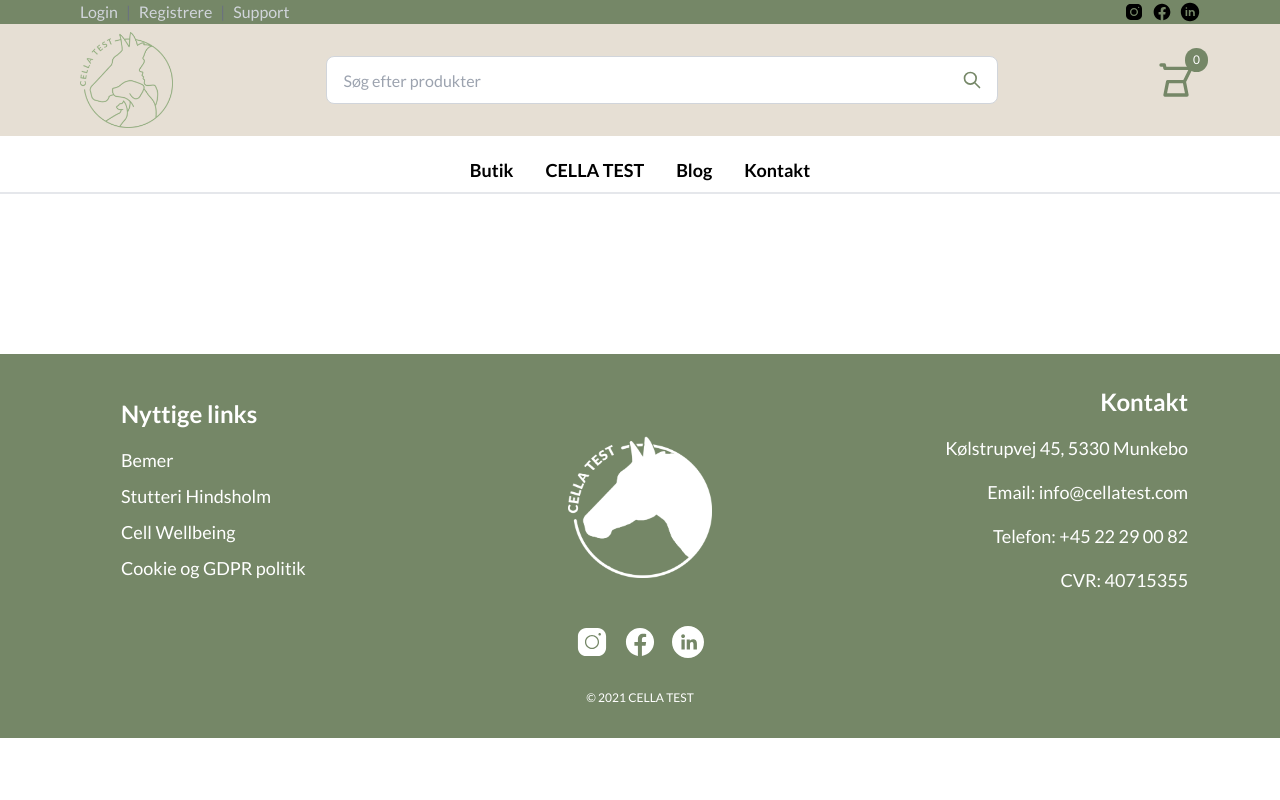
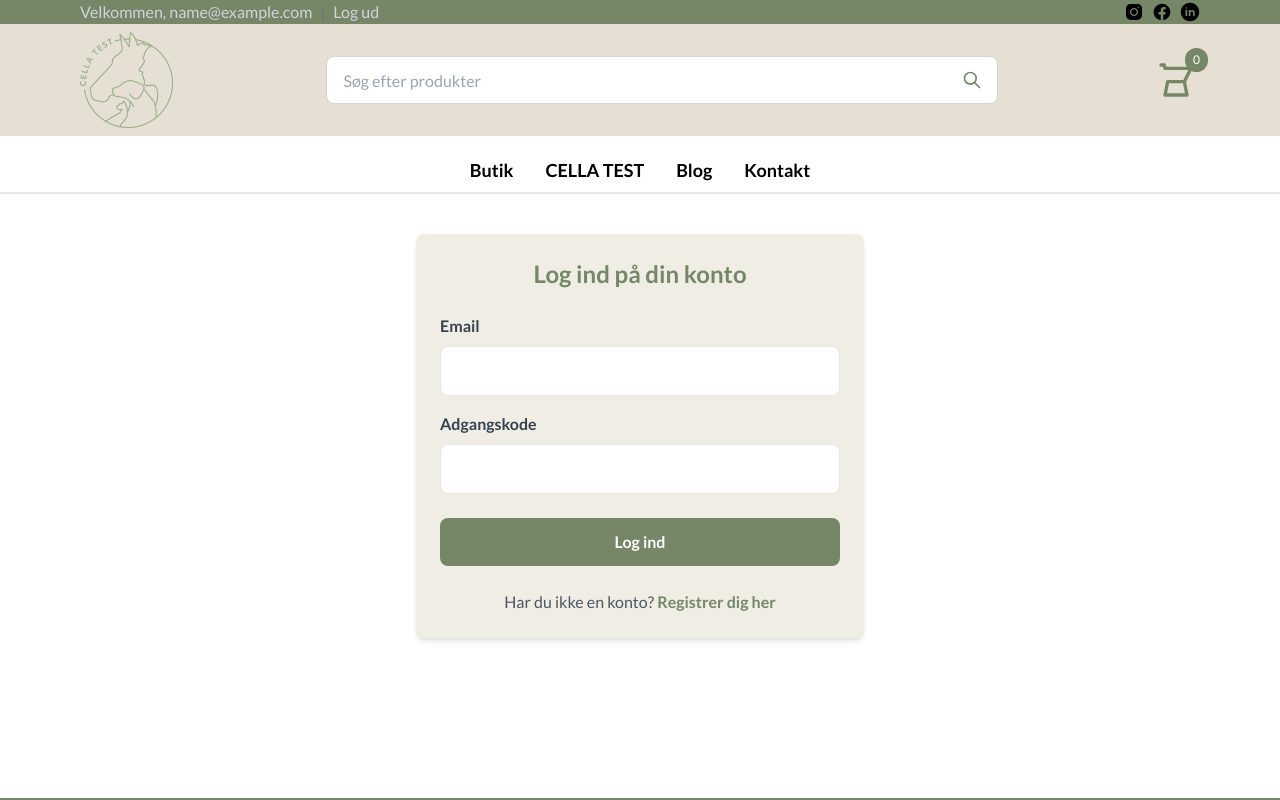
Before and after one commit to kartal5/cella-test-webshop, a Vue app: page /login in a window 1280 px wide. Shown: the top 800 px of the page. Built offline with nearby package versions, Linux system fonts and the light colour scheme; sample sign-in values are in the browser's storage.

Commit message:
Login Page + Auth State Co-authored-by: Emilie <mistie@live.dk> Co-authored-by: Maria <momeria.dimon@gmail.com> Co-authored-by: Helene <zentia88@gmail.com>

```diff
--- a/src/components/Navbar.vue
+++ b/src/components/Navbar.vue
@@ -1,12 +1,33 @@
 <template>
   <nav class="flex justify-between items-center flex-wrap bg-navbar-green p-4 sm:p-0 sm:px-20">
+
     <div class="flex w-full sm:w-auto items-center justify-center sm:justify-start sm:flex-row flex-col space-y-2 sm:space-y-0 sm:space-x-2">
-        <a href="#" class="text-base text-gray-300 font-extralight	 hover:text-gray-400">Login</a>
+      <template v-if="isAuthenticated">
+        <span class="text-base text-gray-300 font-light">Velkommen, {{ userEmail }}</span>
         <span class="text-gray-500 hidden sm:inline">|</span>
-        <a href="#" class="text-base text-gray-300 font-light hover:text-gray-400">Registrere</a>
+        <button @click="handleLogout" class="text-base text-gray-300 font-light hover:text-gray-400">
+          Log ud
+        </button>
+      </template>
+
+      <template v-else>
+        <router-link
+          to="/login"
+          class="text-base text-gray-300 font-extralight hover:text-gray-400"
+        >
+          Login
+        </router-link>
         <span class="text-gray-500 hidden sm:inline">|</span>
-        <a href="#" class="text-base text-gray-300 font-light hover:text-gray-400">Support</a>
+        <router-link
+          to="/register"
+          class="text-base text-gray-300 font-light hover:text-gray-400"
+        >
+          Registrere
+        </router-link>
+      </template>
     </div>
+
+
     <div class="flex w-full justify-center sm:w-auto sm:justify-end space-x-2 mt-4 sm:my-0">
       <a href="https://instagram.com" aria-label="Instagram" class="text-black">
         <svg xmlns="http://www.w3.org/2000/svg" class="h-5 w-5" x="0px" y="0px" width="100" height="100" viewBox="0 0 30 30">
@@ -24,12 +45,35 @@
     </svg>
       </a>
     </div>
+
   </nav>
 </template>
 
 <script>
+import { useAuthStore } from '../stores/authStore';
+import { computed } from 'vue';
+
 export default {
   name: 'Navbar',
+  setup() {
+    const authStore = useAuthStore();
+
+    const handleLogout = () => {
+      authStore.logout();
+    };
+
+    // Define isAuthenticated as a computed property that depends on the authentication store's state
+    const isAuthenticated = computed(() => authStore.isAuthenticated());
+
+    // Define userEmail as a computed property
+    const userEmail = computed(() => authStore.user?.email);
+
+    return {
+      isAuthenticated,
+      userEmail,
+      handleLogout,
+    };
+  },
 };
 </script>
 
--- a/src/router/index.js
+++ b/src/router/index.js
@@ -10,10 +10,13 @@
 import ProductPage from '../views/ProductPage.vue';
 import BlogPage from '../views/BlogPage.vue';
 import BlogPostPage from '../views/BlogPostPage.vue';
+import LoginPage from '../views/LoginPage.vue';
+import { useAuthStore } from '../stores/authStore';
 
 const routes = [
   { path: '/admin', component: AdminPanel },
   { path: '/', component: HomePage }, // HomePage.vue as the homepage
+  { path: '/login', component: LoginPage },
   { path: '/cart', component: CartPage },
   { path: '/category/mennesker', component: MenneskerPage },
   { path: '/category/heste', component: HestePage },
@@ -33,4 +36,17 @@
   linkExactActiveClass: 'exact-active-link', // For exact matches only
 });
 
+router.beforeEach((to, from, next) => {
+  const authStore = useAuthStore();
+
+  // Define routes that require authentication
+  const authRequiredRoutes = ['/admin', '/cart'];
+
+  if (authRequiredRoutes.includes(to.path) && !authStore.isAuthenticated()) {
+    next('/login');
+  } else {
+    next();
+  }
+});
+
 export default router;
--- /dev/null
+++ b/src/stores/authStore.js
@@ -0,0 +1,37 @@
+import { defineStore } from 'pinia';
+import { ref } from 'vue';
+
+export const useAuthStore = defineStore('auth', () => {
+  // Load user data from localStorage and convert it from a string to an object.. default to null if no data exists
+  const user = ref(JSON.parse(localStorage.getItem('user')) || null);
+
+  const login = async (email, password) => {
+    // Simulate an API call for authentication
+    // Replace this with your actual authentication logic
+    if (email === 'user@example.com' && password === 'password') {
+      user.value = { email };
+      // Save user data to localStorage as a string when logging in
+      localStorage.setItem('user', JSON.stringify(user.value));
+    } else {
+      throw new Error('Invalid email or password');
+    }
+  };
+
+  const logout = () => {
+    user.value = null;
+    // Remove user data from localStorage to clear the session on logout.
+    localStorage.removeItem('user');
+  };
+
+  // Use a getter function for derived state
+  const isAuthenticated = () => {
+    return user.value !== null;
+  };
+
+  return {
+    user,
+    login,
+    logout,
+    isAuthenticated,
+  };
+});
--- /dev/null
+++ b/src/views/LoginPage.vue
@@ -0,0 +1,79 @@
+<template>
+  <section class="container mt-10 mx-auto px-4 md:px-10">
+    <div class="max-w-md mx-auto bg-blog-post bg-white p-6 rounded-lg shadow-md">
+      <h2 class="text-2xl font-bold text-navbar-green mb-6 text-center">Log ind på din konto</h2>
+      <form @submit.prevent="handleLogin">
+        <div class="mb-4">
+          <label class="block text-gray-700 font-semibold mb-2" for="email">Email</label>
+          <input
+            v-model="email"
+            type="email"
+            id="email"
+            class="w-full p-3 border rounded-lg focus:outline-none focus:ring-2 focus:ring-navbar-green"
+            required
+          />
+        </div>
+        <div class="mb-6">
+          <label class="block text-gray-700 font-semibold mb-2" for="password">Adgangskode</label>
+          <input
+            v-model="password"
+            type="password"
+            id="password"
+            class="w-full p-3 border rounded-lg focus:outline-none focus:ring-2 focus:ring-navbar-green"
+            required
+          />
+        </div>
+        <button
+          type="submit"
+          class="w-full bg-navbar-green text-white font-semibold py-3 rounded-lg hover:bg-green-700 transition"
+        >
+          Log ind
+        </button>
+      </form>
+      <p class="mt-6 text-center text-gray-600">
+        Har du ikke en konto?
+        <router-link to="/register" class="text-navbar-green font-semibold hover:underline">
+          Registrer dig her
+        </router-link>
+      </p>
+    </div>
+  </section>
+</template>
+
+<script>
+import { ref } from 'vue';
+import { useAuthStore } from '../stores/authStore';
+import { useRouter } from 'vue-router';
+
+export default {
+  name: 'LoginPage',
+  setup() {
+    const email = ref('');
+    const password = ref('');
+    const authStore = useAuthStore();
+    const router = useRouter();
+
+    const handleLogin = async () => {
+      try {
+        await authStore.login(email.value, password.value);
+        router.push('/'); // Redirect to homepage after successful login
+      } catch (error) {
+        // Handle login error (e.g., show a notification)
+        console.error('Login failed:', error);
+      }
+    };
+
+    return {
+      email,
+      password,
+      handleLogin,
+    };
+  },
+};
+</script>
+
+<style scoped>
+.bg-blog-post {
+  background-color: #efede4;
+}
+</style>
```
Lines whose indentation alone changed are shown as unchanged.
